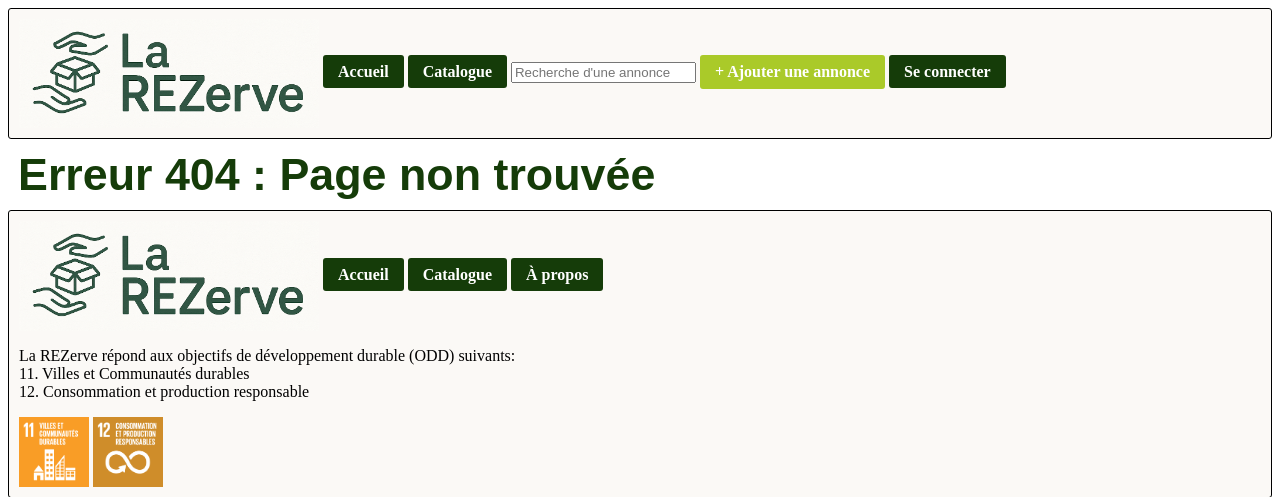
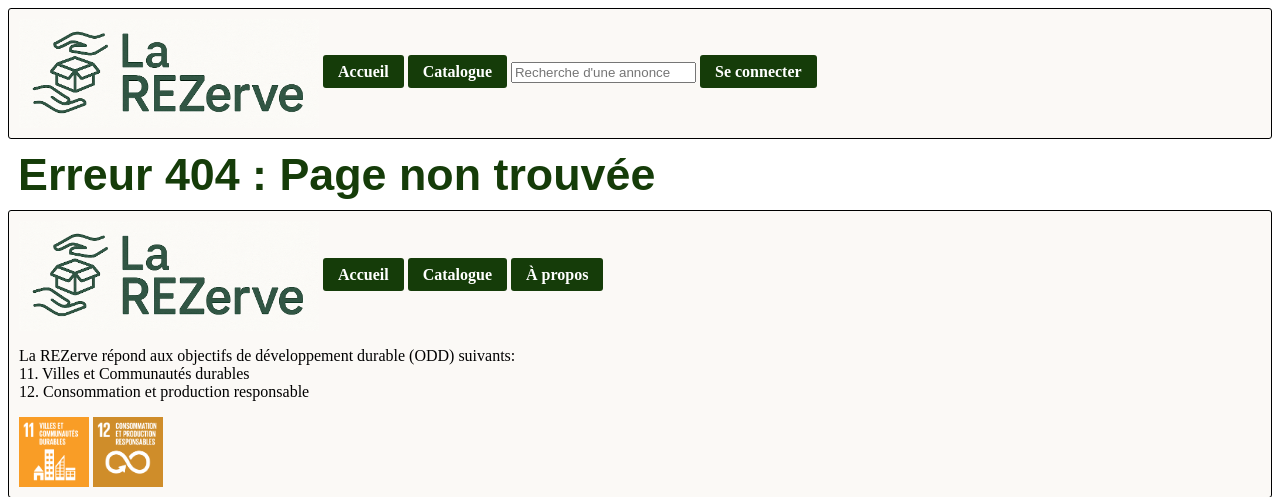
Before and after one commit to n8carrion/projetTWE, a PHP site: page /header in a window 1280 px wide. Shown: the top 497 px of the page. Run offline with PHP 8.4, Linux system fonts and the light colour scheme; a stand-in replaces the project's code that opens the database connection.

Commit message:
modif header.php : Affichage : "ajouter  une annonce" SI connecté

```diff
--- a/templates/header.php
+++ b/templates/header.php
@@ -13,7 +13,6 @@ include_once("libs/maLibUtils.php");
         <a id="lienCatalogue" href="catalogue">Catalogue</a>
     </div>
         <input id=barreSearch type="search" placeholder="Recherche d'une annonce">
-        <a class="btn" href="editionObjet">+ Ajouter une annonce</a>
 
     <div class="menu" style="display : inline">
 <?php
@@ -21,6 +20,7 @@ if (valider("connecte","SESSION")) {
     $userInfo = infoUtilisateur(valider("idUser","SESSION"));
     $userString = $userInfo[0]["prenom"] . " " . $userInfo[0]["nom"];
     echo 'Bienvenue '. $userString .' !';
+    echo '<a class="btn" href="annonce/edit">+ Ajouter une annonce</a>';
     echo '<a id="lienSeConnecter" href="profil">Mon profil</a>';
     echo '<a id="lienSeConnecter" href="logout">Se déconnecter</a>';
 } else {
```
